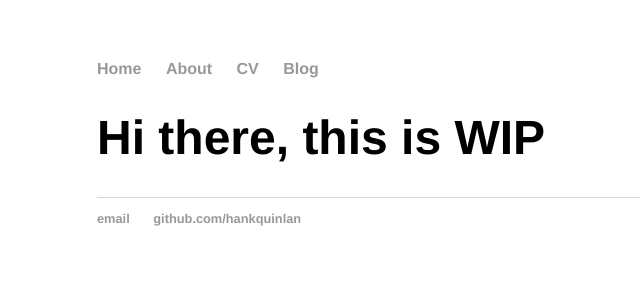
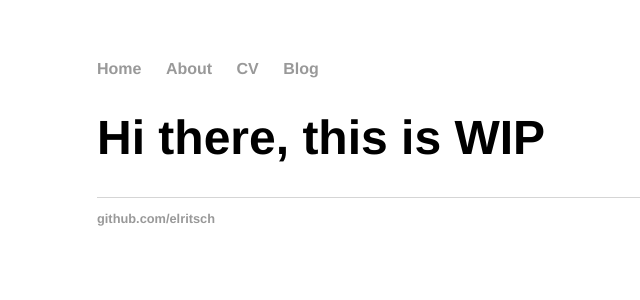
Before and after one commit to elritsch/elritsch.github.io, a Jekyll site: the page built from index.html, in a window 1280 px wide. Shown: the top 300 px of the page, without its empty margins (95-735 px from the left). Built offline with Jekyll 4.4.1, drawn with Linux system fonts in a browser that asks for light colours; Markdown is read by kramdown in place of the engine named in the settings.

Commit message:
Replace template text by more meaningful WIP text

```diff
--- a/_layouts/default.html
+++ b/_layouts/default.html
@@ -21,8 +21,8 @@
 			</div><!-- /.container -->
 			<footer>
 	    		<ul>
-	        		<li><a href="mailto:hankquinlanhub@gmail.com">email</a></li>
-	        		<li><a href="https://github.com/hankquinlan">github.com/hankquinlan</a></li>
+	        		<!--<li><a href="mailto:TODO@gmail.com">email</a></li>-->
+	        		<li><a href="https://github.com/elritsch">github.com/elritsch</a></li>
 				</ul>
 			</footer>
 		</body>
```
